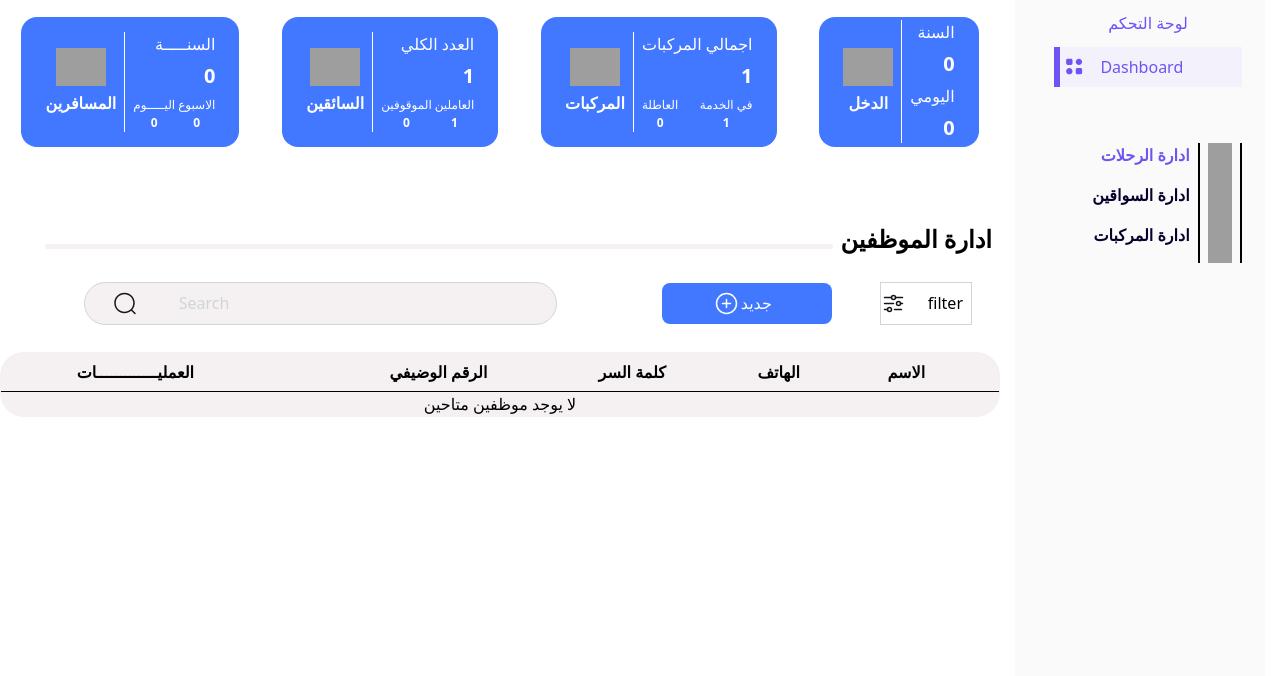
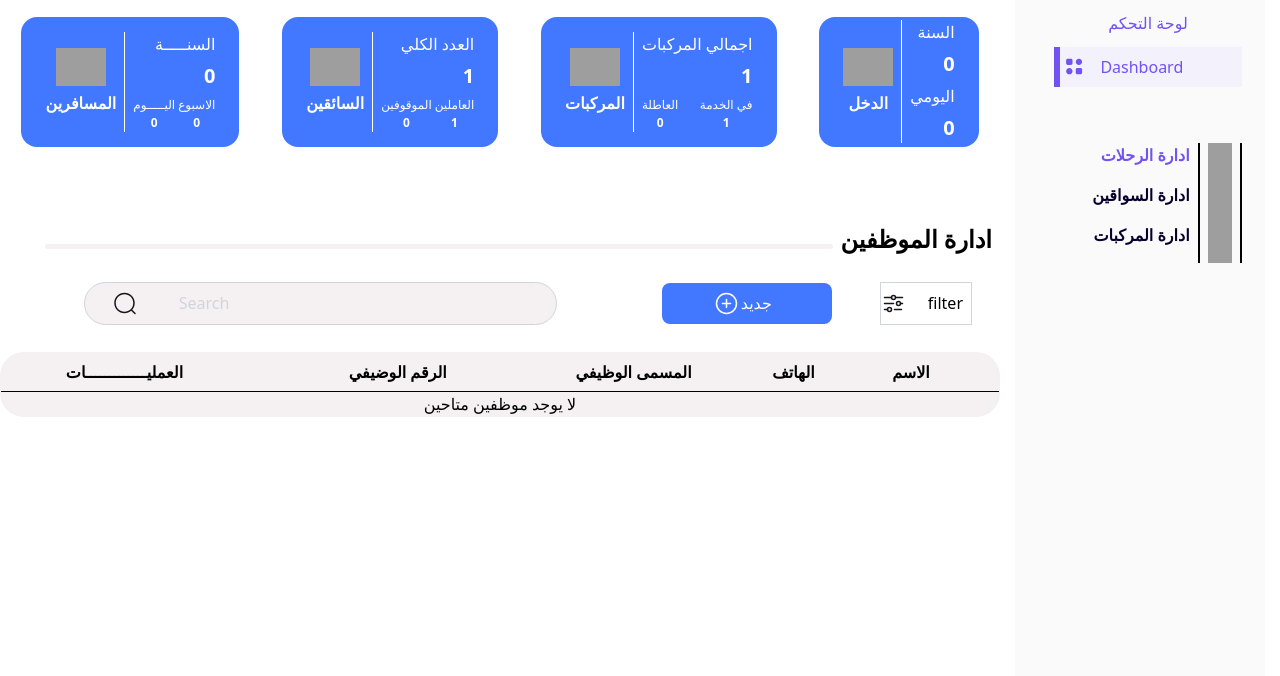
Before and after one commit to Emad-Alhammadi-Github/Django-Project-Sanaani-Travel, a Django app: page /add_employee/ in a window 1280 px wide. Shown: the part 97-773 px from the top of the page. Run offline with Django 5.2, Linux system fonts and the light colour scheme; a user stored in the database is signed in; tables that the repository leaves empty hold one stand-in row (values such as "Sample post"); some libraries are stand-ins or nearby versions; grey boxes are pictures that could not be loaded.

Commit message:
Update employee table to replace password column with job title

```diff
--- a/sanaanitravel/dashboardtravel/templates/dashboard/Employee.html
+++ b/sanaanitravel/dashboardtravel/templates/dashboard/Employee.html
@@ -147,7 +147,7 @@
                     <th class="px-4 py-2 text-right border-b border-[#000000]"></th>
                     <th class="px-4 py-2 text-right border-b border-[#000000]">الاسم</th>
                     <th class="px-4 py-2 text-right border-b border-[#000000]">الهاتف</th>
-                    <th class="px-4 py-2 text-right border-b border-[#000000]">كلمة السر</th>
+                    <th class="px-4 py-2 text-right border-b border-[#000000]">المسمى الوظيفي</th>
                     <th class="px-4 py-2 text-right border-b border-[#000000]">الرقم الوضيفي</th>
 
                     <th class="px-4 py-2 text-center border-b border-[#000000]">العمليـــــــــــــات</th>
@@ -165,7 +165,7 @@
                 </td>
                 <td class="px-4 py-2 border-b border-[#F5F0F1]">{{ employee.name }}</td>
                   <td class="px-4 py-2 border-b border-[#F5F0F1]">{{ employee.phone }}</td>
-                  <td class="px-4 py-2 border-b border-[#F5F0F1]">{{ employee.password|length|stringformat:"s" }}</td>
+                  <td class="px-4 py-2 border-b border-[#F5F0F1]">{{ employee.job_title }}</td>
                   <td class="px-4 py-2 border-b border-[#F5F0F1]">{{ employee.id_number }}
 
                     <td class="px-1 py-2 border-b border-[#F5F0F1] flex flex-row gap-2 justify-center">
```
